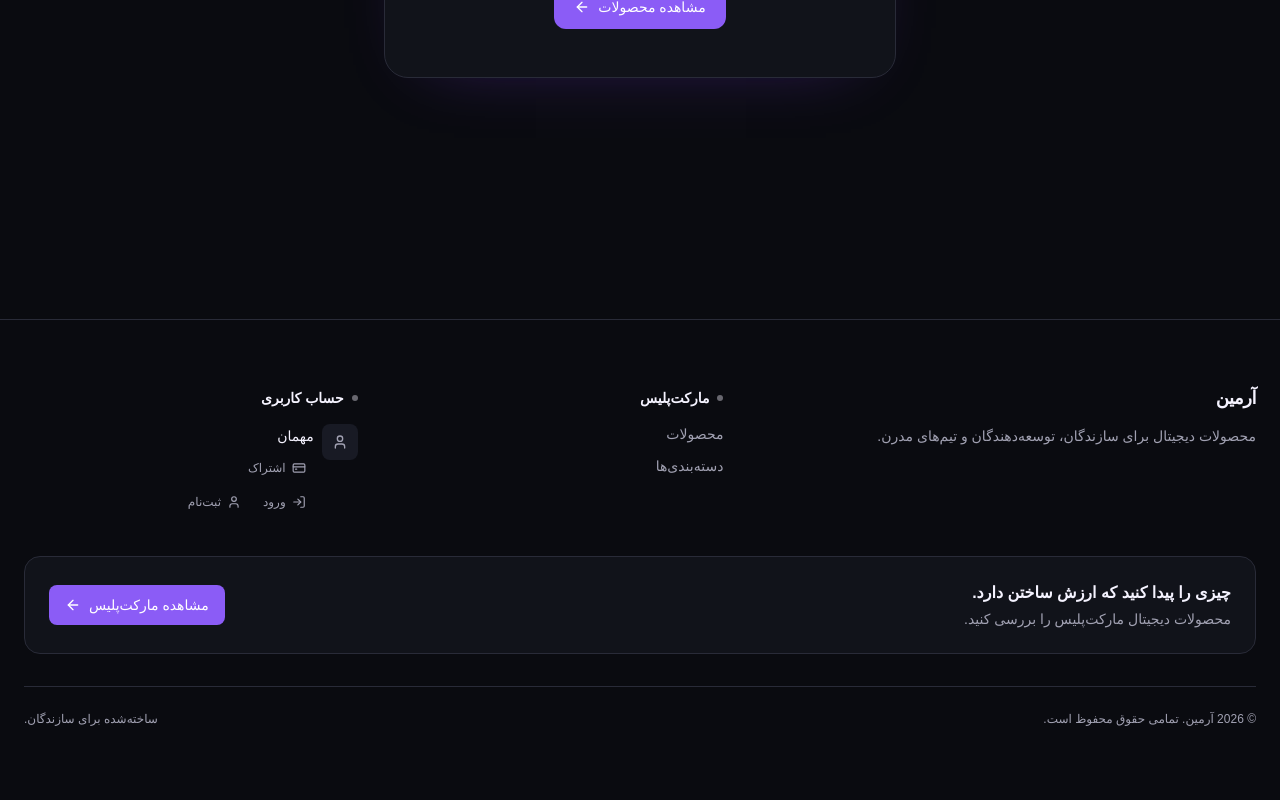
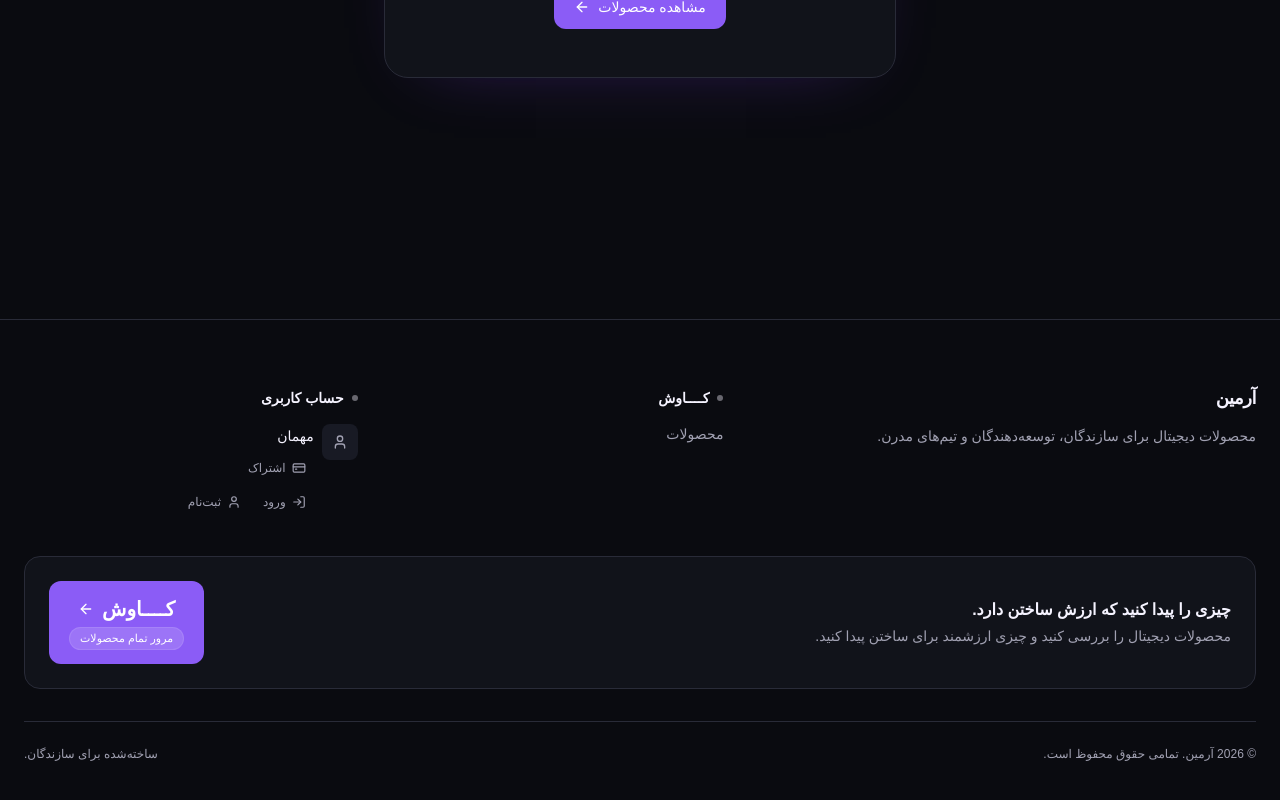
Before and after one commit to dxmersila/armin-web, a Next.js app: page /cart in a window 1280 px wide. Shown: the part 530-1330 px from the top of the page. Built offline with nearby package versions, Linux system fonts and the light colour scheme; no server answers.

Commit message:
refactor: polish public web terminology and CTAs

```diff
--- a/src/app/globals.css
+++ b/src/app/globals.css
@@ -1,5 +1,6 @@
 @import '@fontsource-variable/vazirmatn';
 @import 'tailwindcss';
+@custom-variant dark (&:where(.dark, .dark *));
 
 :root {
   --background: #fafafa;
--- a/src/components/home/LatestItemsSection.tsx
+++ b/src/components/home/LatestItemsSection.tsx
@@ -25,7 +25,7 @@ export default function LatestItemsSection({
           </p>
 
           <h2 className="mt-2 text-2xl font-semibold tracking-tight text-foreground sm:text-3xl">
-            {t('home.freshFromMarketplace')}
+            {t('home.recentlyAdded')}
           </h2>
         </div>
 
--- a/src/components/items/ItemSearch.tsx
+++ b/src/components/items/ItemSearch.tsx
@@ -25,7 +25,7 @@ export default function ItemSearch({
         <input
           name="search"
           defaultValue={activeSearch}
-          placeholder={t('marketplace.searchPlaceholder')}
+          placeholder={t('items.searchPlaceholder')}
           className="h-12 w-full rounded-xl border border-border bg-background ps-11 pe-4 text-sm text-foreground outline-none transition placeholder:text-muted focus:border-primary focus:ring-4 focus:ring-primary/15"
         />
       </div>
@@ -35,7 +35,7 @@ export default function ItemSearch({
           type="submit"
           className="inline-flex h-12 flex-1 items-center justify-center rounded-xl bg-primary px-5 text-sm font-medium text-primary-foreground transition-opacity hover:opacity-85 sm:flex-none"
         >
-          {t('marketplace.search')}
+          {t('items.search')}
         </button>
 
         {activeSearch && (
@@ -44,7 +44,7 @@ export default function ItemSearch({
             className="inline-flex h-12 items-center justify-center gap-2 rounded-xl border border-border bg-surface px-4 text-sm font-medium text-muted transition hover:border-foreground/20 hover:text-foreground"
           >
             <X className="size-4" />
-            {t('marketplace.clear')}
+            {t('items.clear')}
           </Link>
         )}
       </div>
--- a/src/components/items/ItemsEmptyState.tsx
+++ b/src/components/items/ItemsEmptyState.tsx
@@ -8,11 +8,11 @@ export default function ItemsEmptyState() {
   return (
     <section className="mt-8 rounded-2xl border border-border bg-surface px-6 py-14 text-center sm:px-10">
       <h2 className="text-lg font-semibold text-foreground">
-        {t('marketplace.noItemsFound')}
+        {t('items.noItemsFound')}
       </h2>
 
       <p className="mt-2 text-sm text-muted">
-        {t('marketplace.tryChangingSearch')}
+        {t('items.tryChangingSearch')}
       </p>
     </section>
   )
--- a/src/components/layout/Footer.tsx
+++ b/src/components/layout/Footer.tsx
@@ -33,22 +33,15 @@ export default function Footer() {
                   aria-hidden="true"
                   className="size-1.5 rounded-full bg-foreground/40"
                 />
-                {t('footer.marketplace')}
+                {t('footer.explore')}
               </h2>
 
               <nav className="mt-4 flex flex-col gap-3 text-sm">
                 <Link
                   href="/items"
-                  className="text-muted transition hover:text-foreground"
+                  className="text-muted transition hover:text-primary"
                 >
                   {t('common.items')}
-                </Link>
-
-                <Link
-                  href="/#categories"
-                  className="text-muted transition hover:text-foreground"
-                >
-                  {t('home.categories')}
                 </Link>
               </nav>
             </div>
@@ -69,7 +62,7 @@ export default function Footer() {
           </div>
         </div>
 
-        <div className="mt-10 rounded-2xl border border-border bg-surface px-5 py-5 sm:px-6 sm:py-6 md:mt-10 md:flex md:items-center md:justify-between md:gap-8">
+        <div className="mt-10 rounded-2xl border border-border bg-surface px-5 py-5 sm:px-6 sm:py-6 flex items-center justify-between gap-4">
           <div>
             <p className="text-base font-semibold text-foreground">
               {t('footer.ctaTitle')}
@@ -82,10 +75,16 @@ export default function Footer() {
 
           <Link
             href="/items"
-            className="mt-4 inline-flex shrink-0 items-center justify-center rounded-lg bg-primary px-4 py-2.5 text-sm font-medium text-primary-foreground transition-opacity hover:opacity-85 md:mt-0"
+            className="inline-flex shrink-0 flex-col items-center rounded-xl bg-primary px-4 py-3 text-primary-foreground transition-opacity hover:opacity-85 md:px-5 md:py-3.5"
           >
-            {t('footer.ctaButton')}
-            <ArrowRight className="ms-2 size-4 rtl:rotate-180" />
+            <span className="flex items-center gap-1.5 text-lg font-semibold md:gap-2 md:text-xl">
+              <span>{t('home.explore')}</span>
+              <ArrowRight className="size-3.5 rtl:rotate-180 md:size-4" aria-hidden="true" />
+            </span>
+
+            <span className="mt-1 text-[11px] font-medium text-white bg-white/15 border border-white/10 px-2.5 py-0.5 rounded-full">
+              {t('navigation.exploreHint')}
+            </span>
           </Link>
         </div>
 
--- a/src/components/navigation/Breadcrumbs.tsx
+++ b/src/components/navigation/Breadcrumbs.tsx
@@ -21,7 +21,7 @@ export default function Breadcrumbs({
 
   return (
     <nav
-      aria-label={t('marketplace.breadcrumb')}
+      aria-label={t('items.breadcrumb')}
       className="mb-8"
     >
       <ol className="inline-flex items-center gap-2 rounded-xl border border-border bg-surface px-3 py-2 text-sm text-muted">
--- a/src/i18n/messages/en.json
+++ b/src/i18n/messages/en.json
@@ -18,44 +18,43 @@
   },
   "navigation": {
     "categories": "Categories",
-    "search": "Search marketplace",
+    "search": "Search products",
     "explore": "Explore",
-    "exploreHint": "Browse all items"
+    "exploreHint": "Browse all products"
   },
   "home": {
-    "badge": "Digital Product Marketplace",
+    "badge": "Digital Products",
     "title": "Build faster with better digital products.",
     "description": "Discover templates, assets, and resources made for creators, developers, and modern teams.",
-    "exploreMarketplace": "Explore Marketplace",
+    "explore": "Explore",
     "browse": "Browse",
     "categories": "Categories",
     "viewAll": "View all",
     "latestProducts": "Latest products",
-    "freshFromMarketplace": "Fresh from the marketplace",
+    "recentlyAdded": "Recently added",
     "exploreAll": "Explore all",
     "noImage": "No image",
     "subscriptionPromoTitle": "Unlock more with a subscription",
     "subscriptionPromoDescription": "Get unlimited access to paid products with one active subscription.",
     "subscriptionPromoButton": "View subscription plans"
   },
-  "marketplace": {
+  "items": {
     "searchPlaceholder": "Search products...",
     "search": "Search",
     "clear": "Clear",
-    "exploreMarketplace": "Explore Marketplace",
-    "exploreProducts": "Explore Products",
     "description": "Discover digital products, templates, and resources.",
     "breadcrumb": "Breadcrumb",
     "noItemsFound": "No products found",
-    "tryChangingSearch": "Try changing your search or filters."
+    "tryChangingSearch": "Try changing your search or filters.",
+    "exploreProducts": "Explore"
   },
   "footer": {
-    "marketplace": "Marketplace",
+    "explore": "Explore",
     "account": "Account",
     "description": "Digital products for creators, developers, and modern teams.",
     "ctaTitle": "Discover something worth building.",
-    "ctaDescription": "Explore digital products from the marketplace.",
-    "ctaButton": "Explore marketplace",
+    "ctaDescription": "Explore digital products and find something worth building.",
+    "ctaButton": "Explore products",
     "builtForCreators": "Built for creators.",
     "allRightsReserved": "All rights reserved."
   },
@@ -122,7 +121,7 @@
   "cart": {
     "title": "Cart",
     "emptyTitle": "Your cart is empty",
-    "emptyDescription": "Browse the marketplace and add paid products you want to purchase.",
+    "emptyDescription": "Browse products and add the ones you want to purchase.",
     "browseItems": "Browse Products",
     "itemsCount": "items",
     "products": "Products",
@@ -228,6 +227,6 @@
   "notFound": {
     "title": "Page not found",
     "description": "The page you're looking for doesn't exist.",
-    "button": "Back to marketplace"
+    "button": "Back to home"
   }
 }
--- a/src/i18n/messages/fa.json
+++ b/src/i18n/messages/fa.json
@@ -18,44 +18,43 @@
   },
   "navigation": {
     "categories": "دسته‌بندی‌ها",
-    "search": "جستجوی مارکت‌پلیس",
+    "search": "جستجوی محصولات",
     "explore": "کاوش",
-    "exploreHint": "مرور تمام آیتم‌ها"
+    "exploreHint": "مرور تمام محصولات"
   },
   "home": {
-    "badge": "مارکت‌پلیس محصولات دیجیتال",
+    "badge": "محصولات دیجیتال",
     "title": "با محصولات دیجیتال بهتر، سریع‌تر بسازید.",
     "description": "تمپلیت‌ها، دارایی‌ها و منابعی را پیدا کنید که برای سازندگان، توسعه‌دهندگان و تیم‌های مدرن ساخته شده‌اند.",
-    "exploreMarketplace": "مشاهده مارکت‌پلیس",
+    "explore": "کــــاوش",
     "browse": "مرور",
     "categories": "دسته‌بندی‌ها",
     "viewAll": "مشاهده همه",
     "latestProducts": "جدیدترین محصولات",
-    "freshFromMarketplace": "تازه از مارکت‌پلیس",
+    "recentlyAdded": "تازه اضافه‌شده",
     "exploreAll": "مشاهده همه",
     "noImage": "بدون تصویر",
     "subscriptionPromoTitle": "با اشتراک، بیشتر در دسترس شماست",
     "subscriptionPromoDescription": "با یک اشتراک فعال، به محصولات پولی دسترسی نامحدود داشته باشید.",
     "subscriptionPromoButton": "مشاهده پلن‌های اشتراک"
   },
-  "marketplace": {
+  "items": {
     "searchPlaceholder": "جستجوی محصولات...",
     "search": "جستجو",
     "clear": "پاک کردن",
-    "exploreMarketplace": "مشاهده مارکت‌پلیس",
-    "exploreProducts": "محصولات",
     "description": "محصولات دیجیتال، تمپلیت‌ها و منابع را پیدا کنید.",
     "breadcrumb": "مسیر صفحه",
     "noItemsFound": "محصولی پیدا نشد",
-    "tryChangingSearch": "جستجو یا فیلترهای خود را تغییر دهید."
+    "tryChangingSearch": "جستجو یا فیلترهای خود را تغییر دهید.",
+    "exploreProducts": "کــــاوش"
   },
   "footer": {
-    "marketplace": "مارکت‌پلیس",
+    "explore": "کــــاوش",
     "account": "حساب کاربری",
     "description": "محصولات دیجیتال برای سازندگان، توسعه‌دهندگان و تیم‌های مدرن.",
     "ctaTitle": "چیزی را پیدا کنید که ارزش ساختن دارد.",
-    "ctaDescription": "محصولات دیجیتال مارکت‌پلیس را بررسی کنید.",
-    "ctaButton": "مشاهده مارکت‌پلیس",
+    "ctaDescription": "محصولات دیجیتال را بررسی کنید و چیزی ارزشمند برای ساختن پیدا کنید.",
+    "ctaButton": "مشاهده محصولات",
     "builtForCreators": "ساخته‌شده برای سازندگان.",
     "allRightsReserved": "تمامی حقوق محفوظ است."
   },
@@ -122,7 +121,7 @@
   "cart": {
     "title": "سبد خرید",
     "emptyTitle": "سبد خرید شما خالی است",
-    "emptyDescription": "در مارکت‌پلیس محصولات را ببینید و محصولات پولی موردنظر خود را به سبد اضافه کنید.",
+    "emptyDescription": "محصولات را مرور کنید و مواردی را که می‌خواهید خریداری کنید به سبد اضافه کنید.",
     "browseItems": "مشاهده محصولات",
     "itemsCount": "محصول",
     "products": "محصولات",
@@ -228,6 +227,6 @@
   "notFound": {
     "title": "صفحه پیدا نشد",
     "description": "صفحه‌ای که به دنبال آن هستید وجود ندارد.",
-    "button": "بازگشت به مارکت‌پلیس"
+    "button": "بازگشت به صفحه اصلی"
   }
 }
```
Also changed, not shown: src/components/home/HeroSection.tsx (+10 -2 lines), src/components/items/ItemsHeader.tsx (+2 -6 lines).
